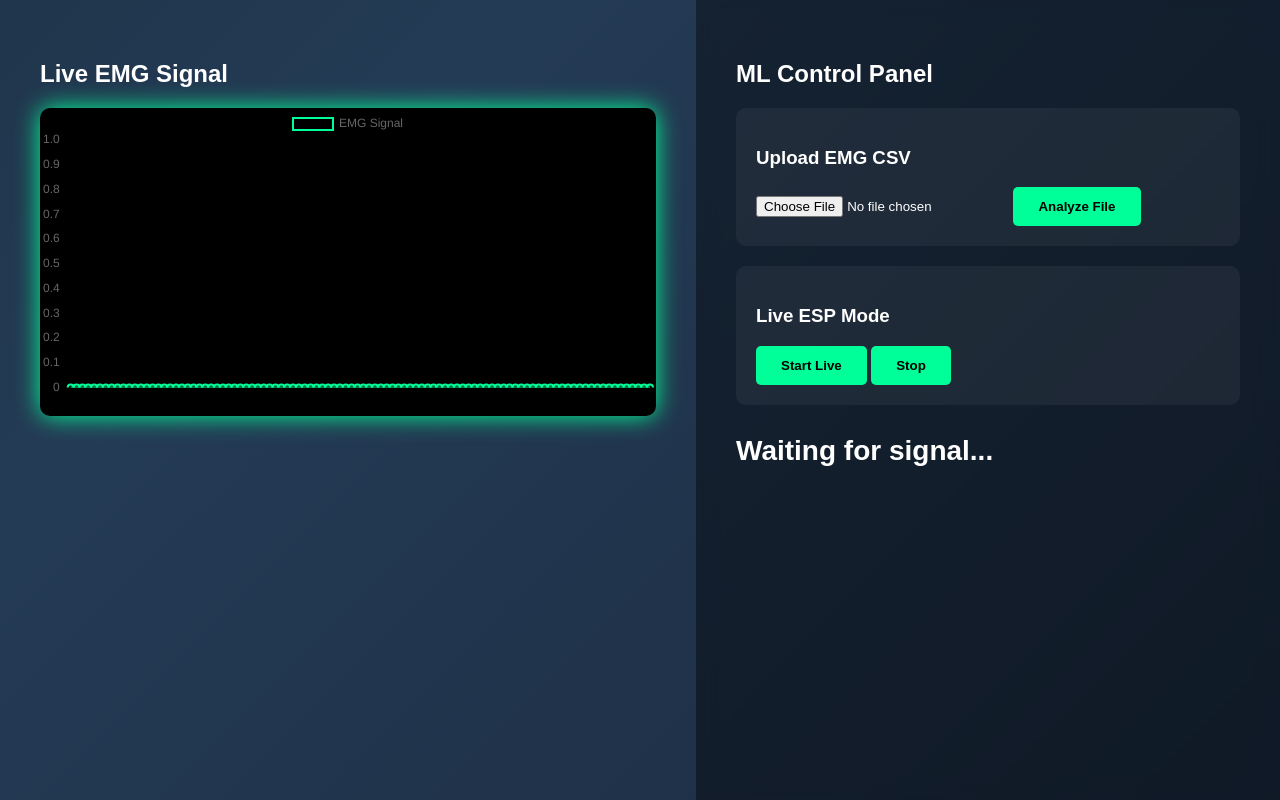
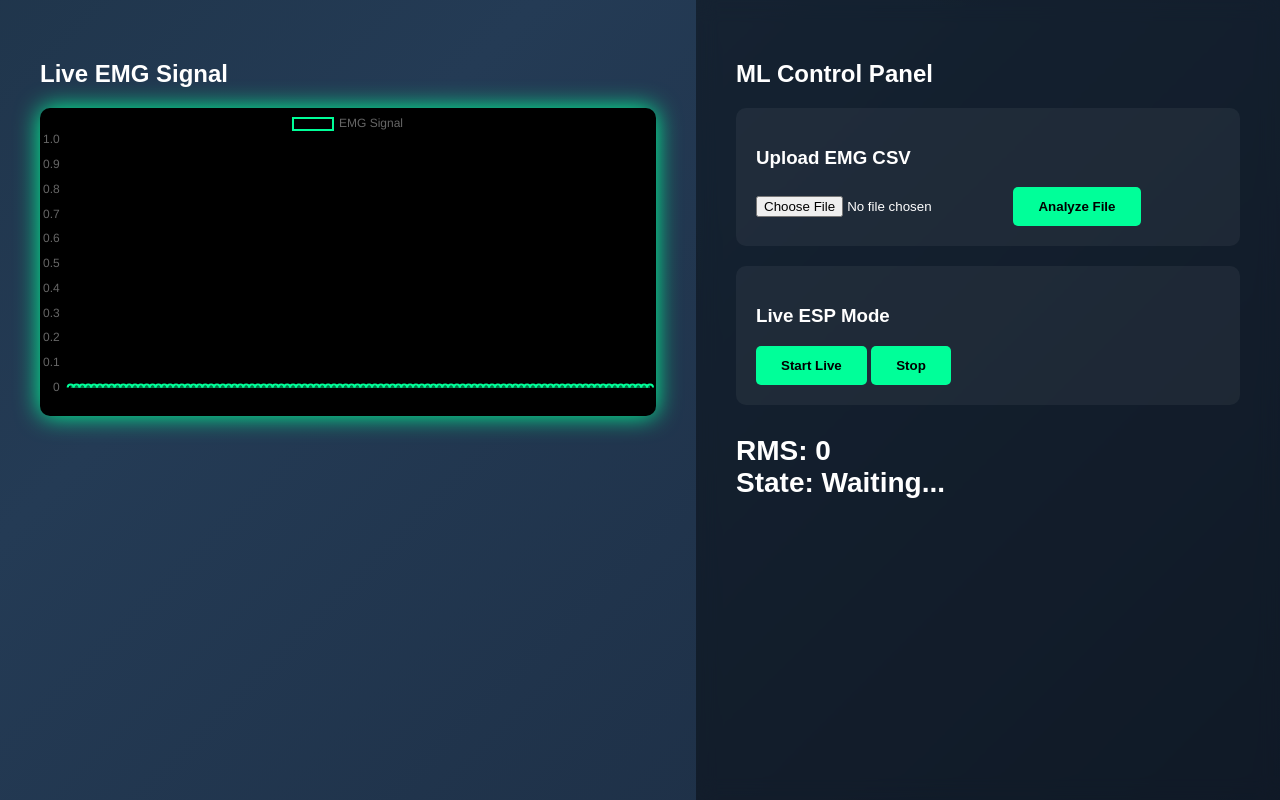
Before and after one commit to Samrat648/NeuroKavach, a Flask app: page /dashboard in a window 1280 px wide. Run offline with Flask 3, Linux system fonts and the light colour scheme; parts of the project's set-up code (start-up, migrations or seed data) failed here and were passed over.

Commit message:
Final stable working version

```diff
--- a/app.py
+++ b/app.py
@@ -1,36 +1,83 @@
 from flask import Flask, render_template, request, jsonify
 import numpy as np
 import pandas as pd
-import joblib
 
 app = Flask(__name__)
-model = joblib.load("model.pkl")
+
+THRESHOLD = 0.6  # Detection threshold
+
 
 @app.route("/")
 def home():
     return render_template("index.html")
+
 
 @app.route("/dashboard")
 def dashboard():
     return render_template("dashboard.html")
 
 
+# ===============================
+# MODE 1 : CSV FILE ANALYSIS
+# ===============================
 @app.route("/predict_file", methods=["POST"])
 def predict_file():
+
+    if "file" not in request.files:
+        return jsonify({"error": "No file uploaded"}), 400
+
     file = request.files["file"]
-    df = pd.read_csv(file)
 
-    # Take numeric columns only
-    df = df.select_dtypes(include=[np.number])
+    if file.filename == "":
+        return jsonify({"error": "No file selected"}), 400
 
-    values = df.values.flatten()
+    try:
+        df = pd.read_csv(file)
+
+        # Keep only numeric columns
+        df = df.select_dtypes(include=[np.number])
+
+        if df.empty:
+            return jsonify({"error": "No numeric data found"}), 400
+
+        values = df.values.flatten()
+
+        # RMS calculation
+        rms = np.sqrt(np.mean(np.square(values)))
+
+        state = "Moment Zero" if rms > THRESHOLD else "Stable"
+
+        return jsonify({
+            "state": state,
+            "rms": float(rms)
+        })
+
+    except Exception as e:
+        return jsonify({"error": str(e)}), 500
+
+
+# ===============================
+# MODE 2 : LIVE ESP DATA
+# ===============================
+@app.route("/predict_live", methods=["POST"])
+def predict_live():
+
+    data = request.json
+
+    if "values" not in data:
+        return jsonify({"error": "No values sent"}), 400
+
+    values = np.array(data["values"])
 
     rms = np.sqrt(np.mean(np.square(values)))
 
-    if rms > 0.6:
-        return jsonify({"result": 1, "rms": float(rms)})
-    else:
-        return jsonify({"result": 0, "rms": float(rms)})
+    state = "Moment Zero" if rms > THRESHOLD else "Stable"
+
+    return jsonify({
+        "state": state,
+        "rms": float(rms)
+    })
+
 
 if __name__ == "__main__":
     app.run(host="0.0.0.0", port=10000)
--- a/templates/dashboard.html
+++ b/templates/dashboard.html
@@ -10,13 +10,13 @@
 
 <div class="main-container">
 
-    <!-- LEFT PANEL -->
+    <!-- LEFT SIDE : WAVE -->
     <div class="left-panel">
         <h2>Live EMG Signal</h2>
         <canvas id="emgChart"></canvas>
     </div>
 
-    <!-- RIGHT PANEL -->
+    <!-- RIGHT SIDE : CONTROL -->
     <div class="right-panel">
         <h2>ML Control Panel</h2>
 
@@ -34,22 +34,21 @@
             <button onclick="stopLive()">Stop</button>
         </div>
 
-        <div class="result" id="resultBox">
-            Waiting for signal...
+        <div class="result">
+            RMS: <span id="rmsValue">0</span><br>
+            State: <span id="stateValue">Waiting...</span>
         </div>
     </div>
 
 </div>
 
 <script>
+
 let ctx = document.getElementById("emgChart");
-
 let data = Array(100).fill(0);
 let windowBuffer = [];
-let threshold = 0.6;
 let liveInterval = null;
 
-// Chart setup
 let chart = new Chart(ctx, {
     type: "line",
     data: {
@@ -64,7 +63,6 @@ let chart = new Chart(ctx, {
     },
     options: {
         animation: false,
-        responsive: true,
         scales: {
             y: { min: 0, max: 1 }
         }
@@ -77,26 +75,12 @@ function updateGraph(value){
     chart.update();
 }
 
-// Realistic burst generator
-let burstMode = false;
-let burstTimer = 0;
+function generateSignal(){
+    let value = Math.random() * 0.2;
 
-function generateSignal(){
-
-    let value;
-
-    if(burstMode){
-        value = 0.7 + Math.random()*0.3;
-        burstTimer--;
-        if(burstTimer <= 0){
-            burstMode = false;
-        }
-    } else {
-        value = Math.random()*0.25;
-        if(Math.random() > 0.98){
-            burstMode = true;
-            burstTimer = 15;
-        }
+    // Create burst occasionally
+    if(Math.random() > 0.97){
+        value = 0.8 + Math.random()*0.2;
     }
 
     updateGraph(value);
@@ -106,30 +90,30 @@ function generateSignal(){
         windowBuffer.shift();
     }
 
-    analyzeSignal();
+    sendLiveToBackend();
 }
 
-function analyzeSignal(){
-    if(windowBuffer.length < 20) return;
+function sendLiveToBackend(){
+    fetch("/predict_live", {
+        method: "POST",
+        headers: {"Content-Type": "application/json"},
+        body: JSON.stringify({
+            values: windowBuffer
+        })
+    })
+    .then(res => res.json())
+    .then(result => {
+        document.getElementById("rmsValue").innerText = result.rms.toFixed(3);
+        document.getElementById("stateValue").innerText = result.state;
 
-    let sum = 0;
-    for(let i=0;i<windowBuffer.length;i++){
-        sum += windowBuffer[i]*windowBuffer[i];
-    }
-    let rms = Math.sqrt(sum/windowBuffer.length);
-
-    let box = document.getElementById("resultBox");
-
-    if(rms > threshold){
-        box.innerHTML = "⚠ MOMENT ZERO DETECTED";
-        box.style.color = "red";
-    } else {
-        box.innerHTML = "Stable State";
-        box.style.color = "#00ff99";
-    }
+        if(result.state === "Moment Zero"){
+            document.getElementById("stateValue").style.color = "red";
+        } else {
+            document.getElementById("stateValue").style.color = "#00ff99";
+        }
+    });
 }
 
-// Start / Stop control
 function startLive(){
     if(liveInterval === null){
         liveInterval = setInterval(generateSignal, 200);
@@ -141,29 +125,35 @@ function stopLive(){
     liveInterval = null;
 }
 
-// File Upload Handler
-document.getElementById("uploadForm").onsubmit = async function(e){
+// File upload
+document.getElementById("uploadForm").onsubmit = function(e){
     e.preventDefault();
 
     let formData = new FormData(this);
 
-    let response = await fetch("/predict_file", {
+    fetch("/predict_file", {
         method: "POST",
         body: formData
+    })
+    .then(res => res.json())
+    .then(result => {
+
+        if(result.error){
+            alert(result.error);
+            return;
+        }
+
+        document.getElementById("rmsValue").innerText = result.rms.toFixed(3);
+        document.getElementById("stateValue").innerText = result.state;
+
+        if(result.state === "Moment Zero"){
+            document.getElementById("stateValue").style.color = "red";
+        } else {
+            document.getElementById("stateValue").style.color = "#00ff99";
+        }
     });
+};
 
-    let result = await response.json();
-
-    let box = document.getElementById("resultBox");
-
-    if(result.result == 1){
-        box.innerHTML = "⚠ MOMENT ZERO DETECTED (CSV)";
-        box.style.color = "red";
-    } else {
-        box.innerHTML = "Stable State (CSV)";
-        box.style.color = "#00ff99";
-    }
-};
 </script>
 
 </body>
```
